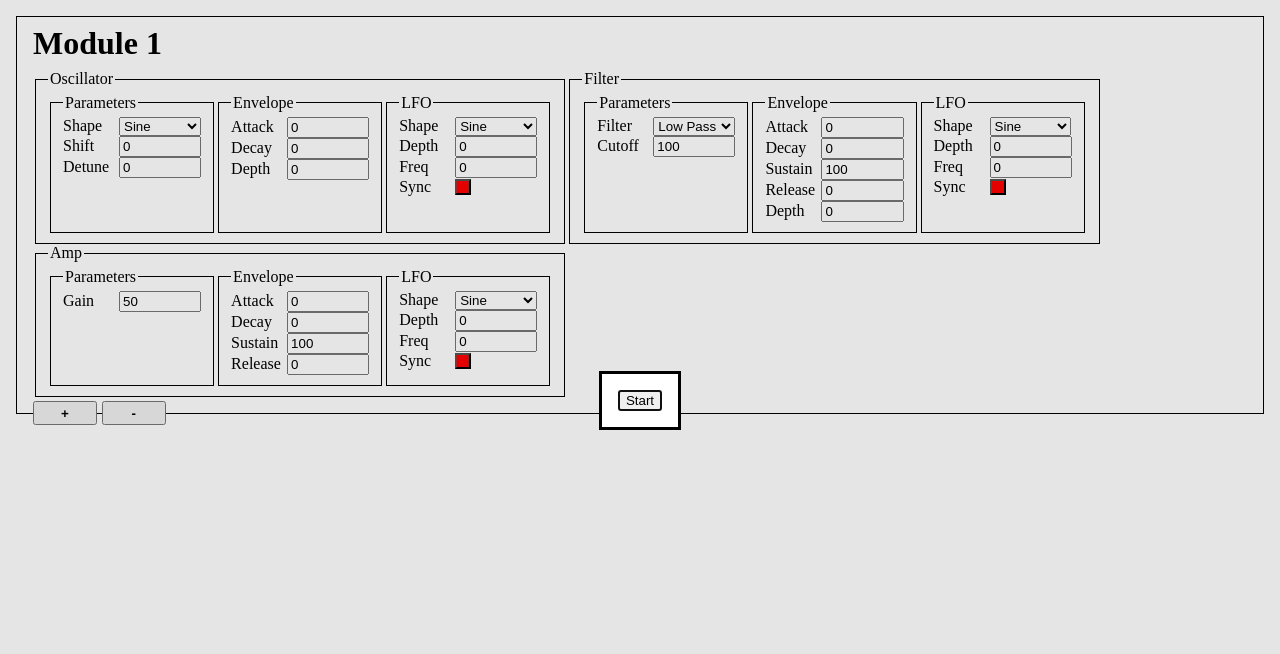
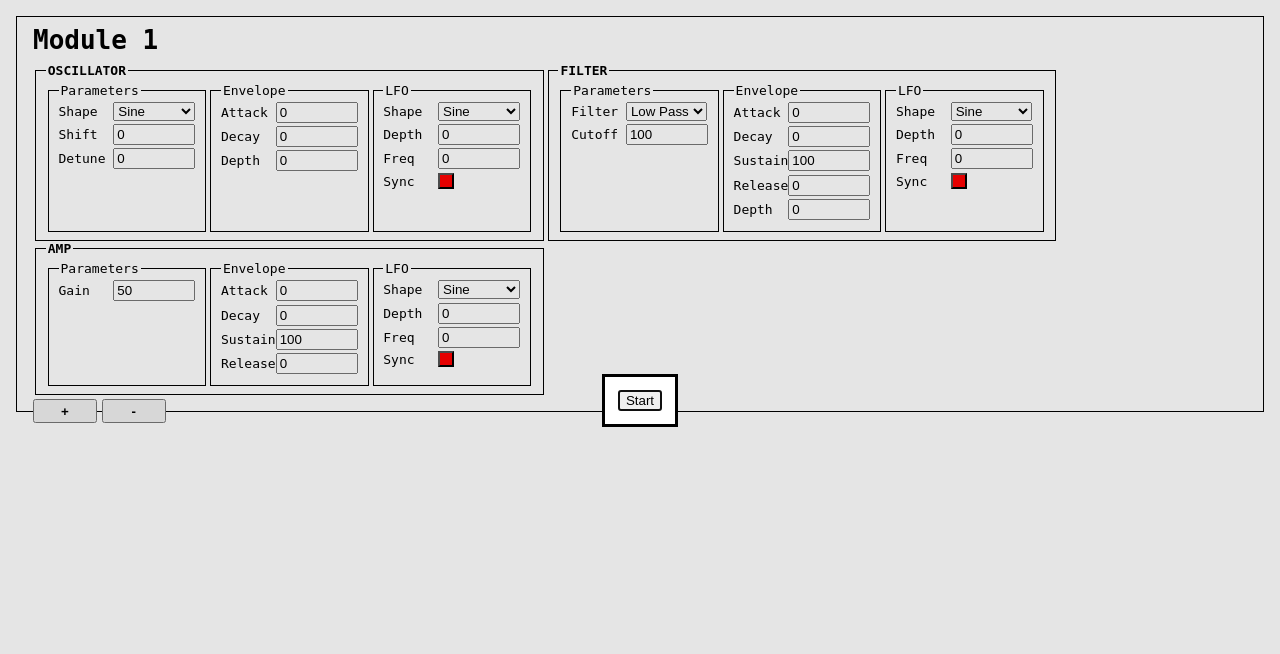
Before and after one commit to CalumRaine/Synth, a PHP site: page / in a window 1280 px wide. Shown: the top 654 px of the page. Run offline with PHP 8.4, Linux system fonts and the light colour scheme.

Commit message:
Improve styling

```diff
--- a/index.css
+++ b/index.css
@@ -1,4 +1,5 @@
 body {
 	margin: 0;
 	margin-bottom: 20vh;
+	font-family: monospace;
 }
--- a/modules/modules.css
+++ b/modules/modules.css
@@ -18,12 +18,18 @@ form[is="synth-module"] > fieldset {
 	flex-direction: row;
 }
 
+form[is="synth-module"] > fieldset > legend {
+	font-weight: bold;
+	text-transform: uppercase;
+}
+
 form[is="synth-module"] fieldset {
 	border: 1px solid black;
 }
 
 form[is="synth-module"] fieldset div {
 	display: block;
+	margin-bottom: 0.2rem;
 }
 
 form[is="synth-module"] fieldset div label {
```
